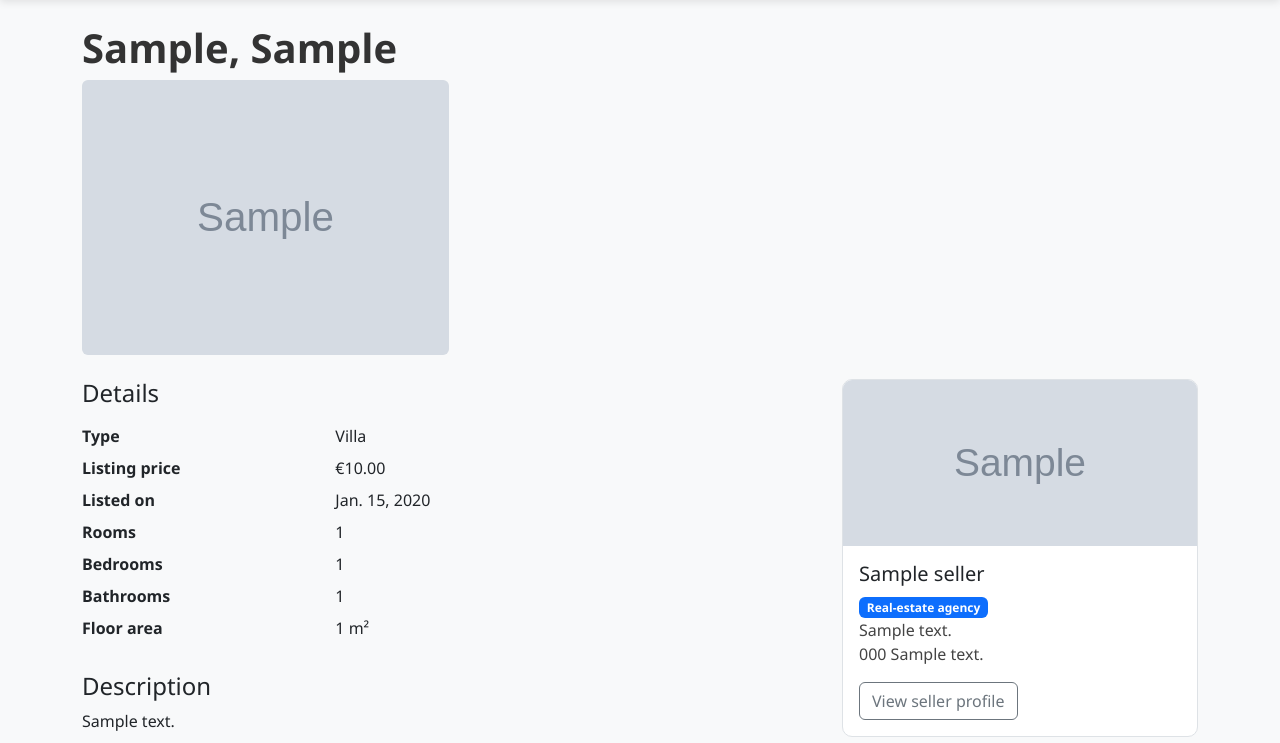
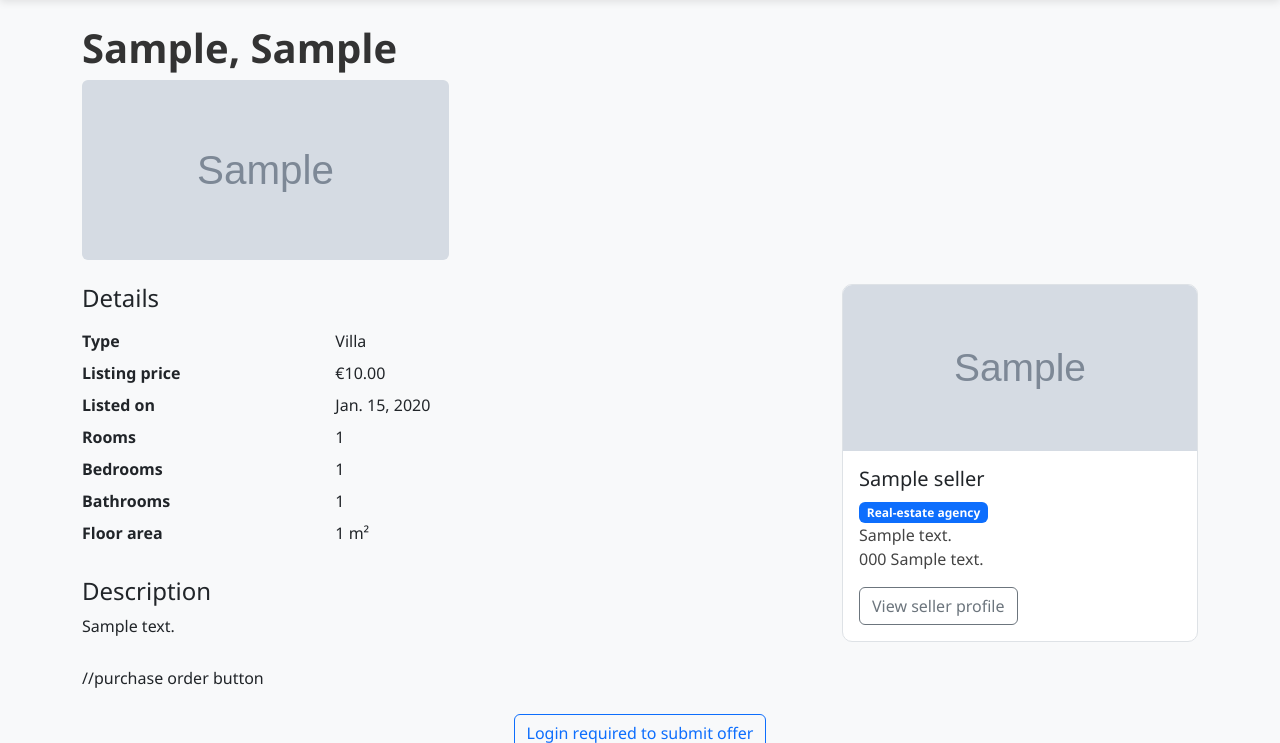
Before and after one commit to HallDori/castle_apartments, a Django app: page /1/ in a window 1280 px wide. Shown: the part 86-829 px from the top of the page. Run offline with Django 5.2, Linux system fonts and the light colour scheme; tables that the repository leaves empty hold one stand-in row (values such as "Sample post"); grey boxes marked "Sample" are stand-in pictures; parts of the project's set-up code (start-up, migrations or seed data) failed here and were passed over.

Commit message:
bætti við myndum við details og lagaði myndir

```diff
--- a/static/css/style.css
+++ b/static/css/style.css
@@ -178,3 +178,12 @@ form .btn {
   font-weight: 500;
   color: #444;
 }
+
+/* details */
+
+#gallery img {
+  height: 180px;
+  object-fit: cover;
+  width: 100%;
+  border-radius: 8px;
+}
```
Also changed, not shown: media/properties/HRC_Reykjavik_Exterior.jpeg (added), media/properties/Reykjavik-university-pic.jpeg (added), media/properties/auto5.jpg (added), media/properties/auto6.jpg (added), media/properties/eh_bar.jpg (added), media/properties/geim1.jpg (added), media/properties/geim1_pdLK7ry.jpg (added), media/properties/geim2.webp (added), media/properties/geim2_5g87eNC.webp (added), media/properties/hr_4.jpg (added), media/properties/images_2.jpg (added), media/properties/salty1.jpg (added), media/properties/salty2.webp (added), media/properties/salty3.webp (added), 4 more files.
